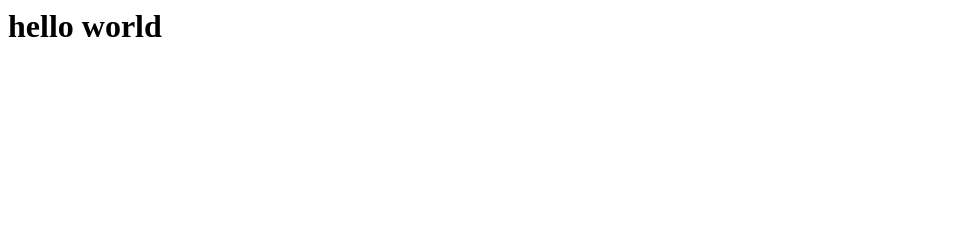
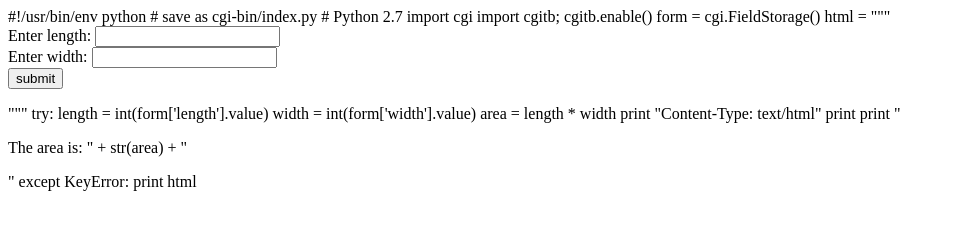
Before and after one commit to vkhsd-chem-software/Trigonometry-Calculator, a plain HTML site: page index.html in a window 1280 px wide. Shown: the whole page, without its empty margins (0-955 px from the left). Drawn offline with Linux system fonts and the light colour scheme.

Commit message:
Update index.html

```diff
--- a/index.html
+++ b/index.html
@@ -1 +1,31 @@
-<h1> hello world </h1>
+#!/usr/bin/env python
+# save as cgi-bin/index.py
+# Python 2.7
+import cgi
+import cgitb; cgitb.enable()
+
+form = cgi.FieldStorage()
+html = """
+<html>
+<head>
+</head>
+<body>
+<form action="index.py" name="myform" method="GET">
+	    Enter length:  <input type="text" name="length"><br />
+	    Enter width: <input type="text" name="width"><br />
+	    <input type="submit" value="submit">
+</form>
+</body>
+</html>
+"""
+
+
+try:
+    length = int(form['length'].value)
+    width = int(form['width'].value)
+    area = length * width
+    print "Content-Type: text/html"
+    print
+    print "<p>The area is:  " + str(area) + "</p>"
+except KeyError:
+    print html
```
